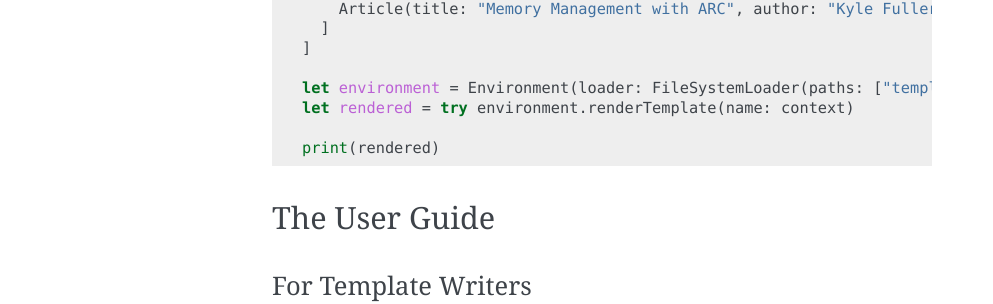
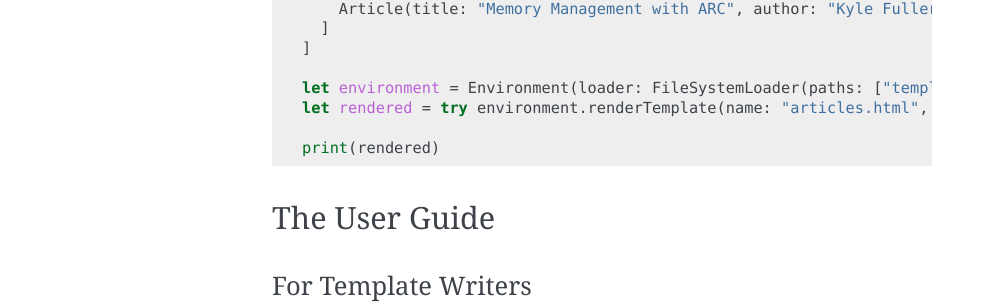
Before and after one commit to stencilproject/Stencil, a Sphinx documentation site: the page built from docs/index.rst, in a window 1280 px wide. Shown: the part 568-872 px from the top of the page, without its empty margins (148-1141 px from the left). Built offline with Sphinx 7.4.7, drawn with Linux system fonts in a browser that asks for light colours; comment, search, counter and statistics services are not loaded.

Commit message:
Fix articles example in the documentation
Context was being passed as the name param to `renderTemplate`, but it should be an actual name.

```diff
--- a/docs/index.rst
+++ b/docs/index.rst
@@ -32,7 +32,7 @@ feel right at home with Stencil.
     ]
 
     let environment = Environment(loader: FileSystemLoader(paths: ["templates/"])
-    let rendered = try environment.renderTemplate(name: context)
+    let rendered = try environment.renderTemplate(name: "articles.html", context: context)
 
     print(rendered)
 
```
